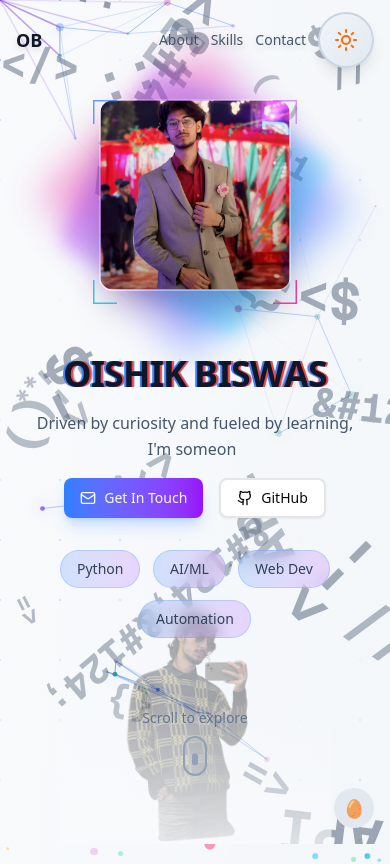
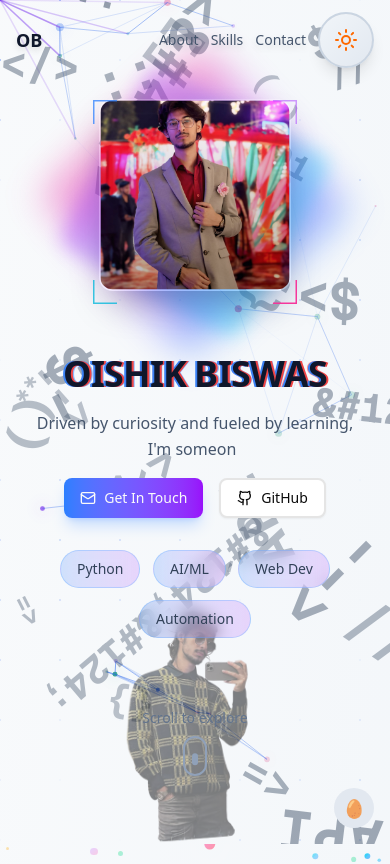
Before and after one commit to OishikBiswas123/portfolio--v2, a Next.js app: page / in a window 390 px wide. Shown: the top 864 px of the page. Built offline with nearby package versions, Linux system fonts and the light colour scheme.

Commit message:
Remove gradient overlays from background image
- Remove left-to-right gradient on desktop background
- Remove bottom-to-top gradient on mobile background
- Background images now show without fade effects

```diff
--- a/src/components/hero-background-image.tsx
+++ b/src/components/hero-background-image.tsx
@@ -44,8 +44,6 @@ export function HeroBackgroundImage() {
           </motion.div>
         </AnimatePresence>
 
-        {/* Desktop gradient */}
-        <div className="absolute inset-0 bg-gradient-to-l from-transparent via-transparent to-slate-50/90 dark:to-slate-900/90" />
       </motion.div>
 
       {/* Mobile: Bottom center background - HIDDEN ON DESKTOP */}
@@ -60,7 +58,7 @@ export function HeroBackgroundImage() {
             key={isDark ? 'dark' : 'light'}
             className="absolute inset-0"
             initial={{ opacity: 0, scale: 0.9 }}
-            animate={{ opacity: 0.35, scale: 1 }}
+            animate={{ opacity: 0.5, scale: 1 }}
             exit={{ opacity: 0, scale: 1.05 }}
             transition={{ duration: 0.6, ease: "easeInOut" }}
           >
@@ -72,9 +70,6 @@ export function HeroBackgroundImage() {
             />
           </motion.div>
         </AnimatePresence>
-
-        {/* Mobile fade from bottom */}
-        <div className="absolute inset-0 bg-gradient-to-t from-slate-50/70 dark:from-slate-900/70 via-transparent to-transparent" />
       </motion.div>
     </>
   )
```
